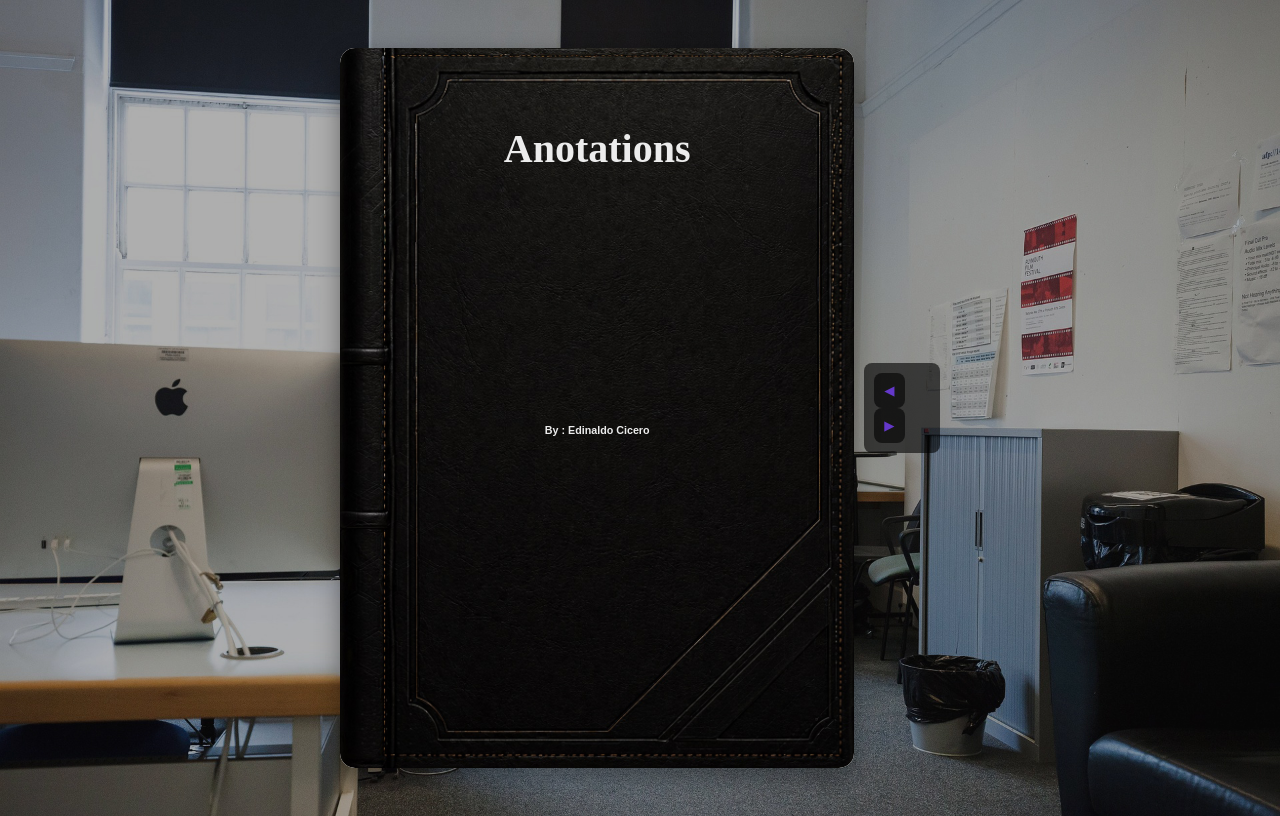
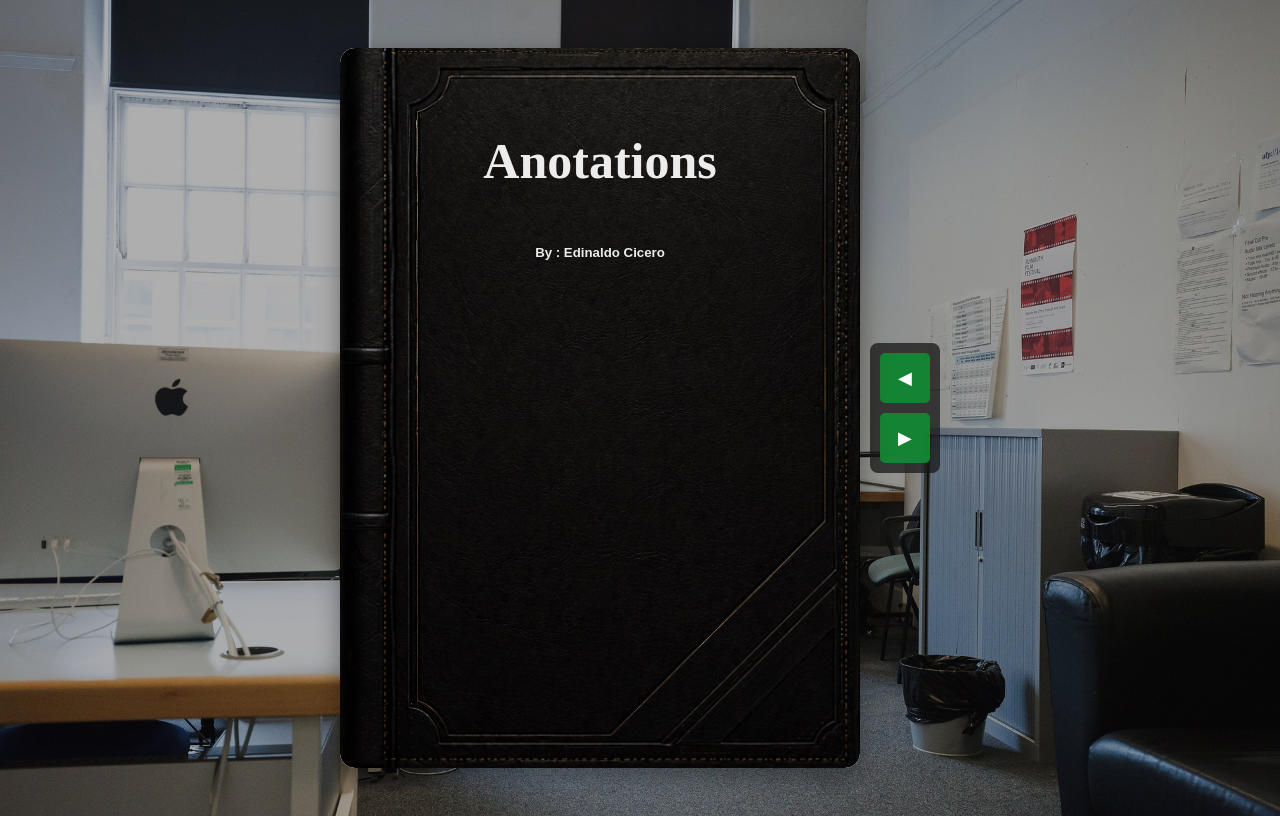
Before and after one commit to EdinaldoCIcero/diario_digital_project, a plain HTML site: page index.html in a window 1280 px wide. Drawn offline with Linux system fonts and the light colour scheme.

Commit message:
up0004
js and css updates simples

```diff
--- a/script.js
+++ b/script.js
@@ -29,7 +29,7 @@ async function loadPage( page , direction = "next") {
                 <div class="cover_title">
 
                     <h1>${ data.name }</h1>
-                    <h6>${ data.autor }</h6>
+                    <h5>${ data.autor }</h5>
 
                 </div>
 
--- a/style.css
+++ b/style.css
@@ -89,11 +89,11 @@ body {
 
 
 .header {
-  display: flex;
-  justify-content: space-between;
-  font-size: 12px;
-  color: #555;
-  margin-bottom: 5px;
+  display         : flex;
+  justify-content : space-between;
+  font-size       : 12px;
+  color           : #555;
+  margin-bottom   : 5px;
 
   font-family: 'Roboto', sans-serif;
 
@@ -206,13 +206,34 @@ body {
 
 
 .nav {
-  background    : rgba(0,0,0,0.6);
-  color         : rgb(100, 56, 202);
-  border        : none;
-  padding       : 10px;
-  cursor        : pointer;
-  border-radius : 8px;
+  background      : rgba(23, 23, 23, 0.746);
+  color           : rgb(255, 255, 255);
+  border          : none;
+  padding         : 10px;
+  border-radius   : 8px;
+
+  display         : grid;
+  justify-content : center;
+  align-items     : center;
+  gap             : 10px;
 }
+
+  .prev, .next {
+    cursor          : pointer;
+    background      : rgba(21, 132, 52, 0.987);
+    width           : 50px;
+    height          : 50px;
+
+    font-size       : 18px;
+    border-radius   : 10%;
+    transition      : background 0.3s ease;
+
+  }
+
+
+  .prev:hover, .next:hover {
+    background: rgb(44, 207, 90);
+  }
 
 
 
@@ -223,7 +244,6 @@ body {
   justify-content : space-between;
   align-items     : center;
   padding-top     : 50px;
-  gap             : 200px;
 
 
 }
@@ -231,10 +251,8 @@ body {
 
 
 .cover_title h1 {
-  font-size: 40px;
-  font-family: 'Playfair Display', serif;
-
-
+  font-size   : 50px;
+  font-family : 'Playfair Display', serif;
 
 }
 
```
